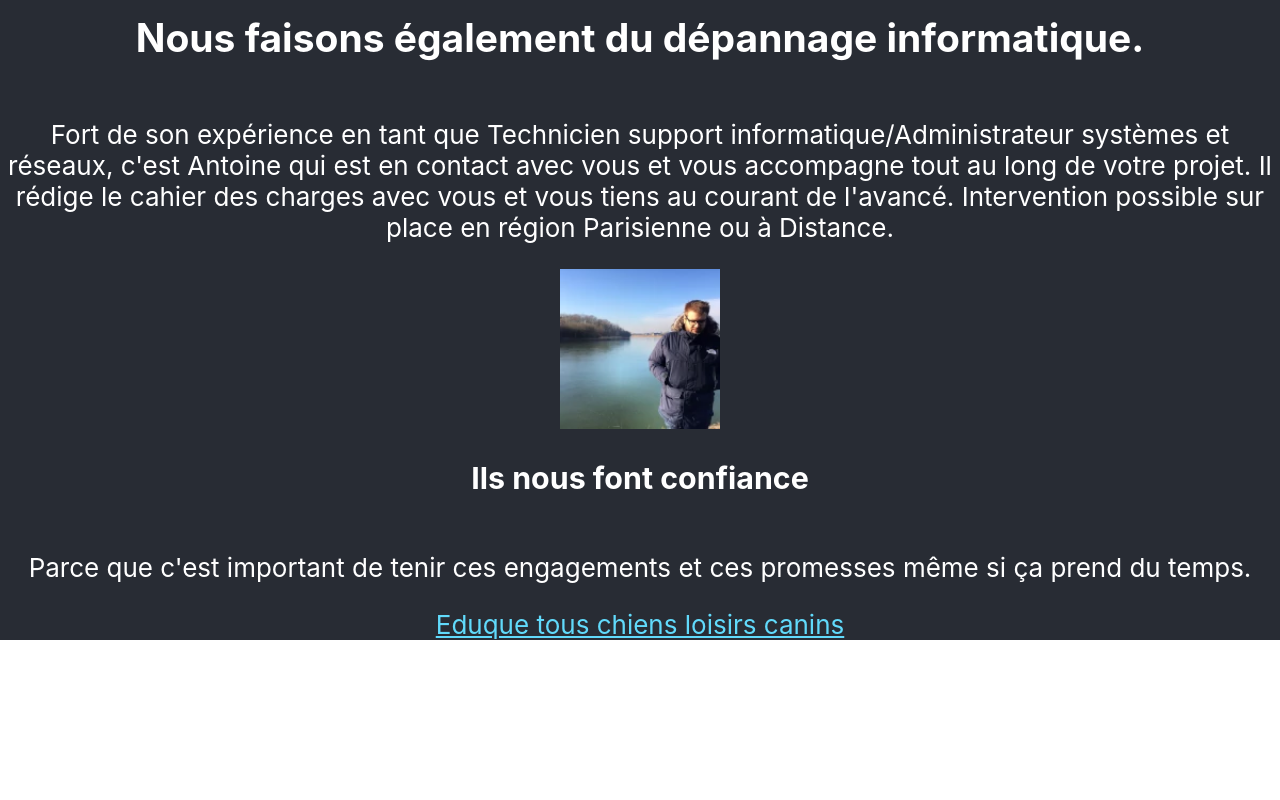
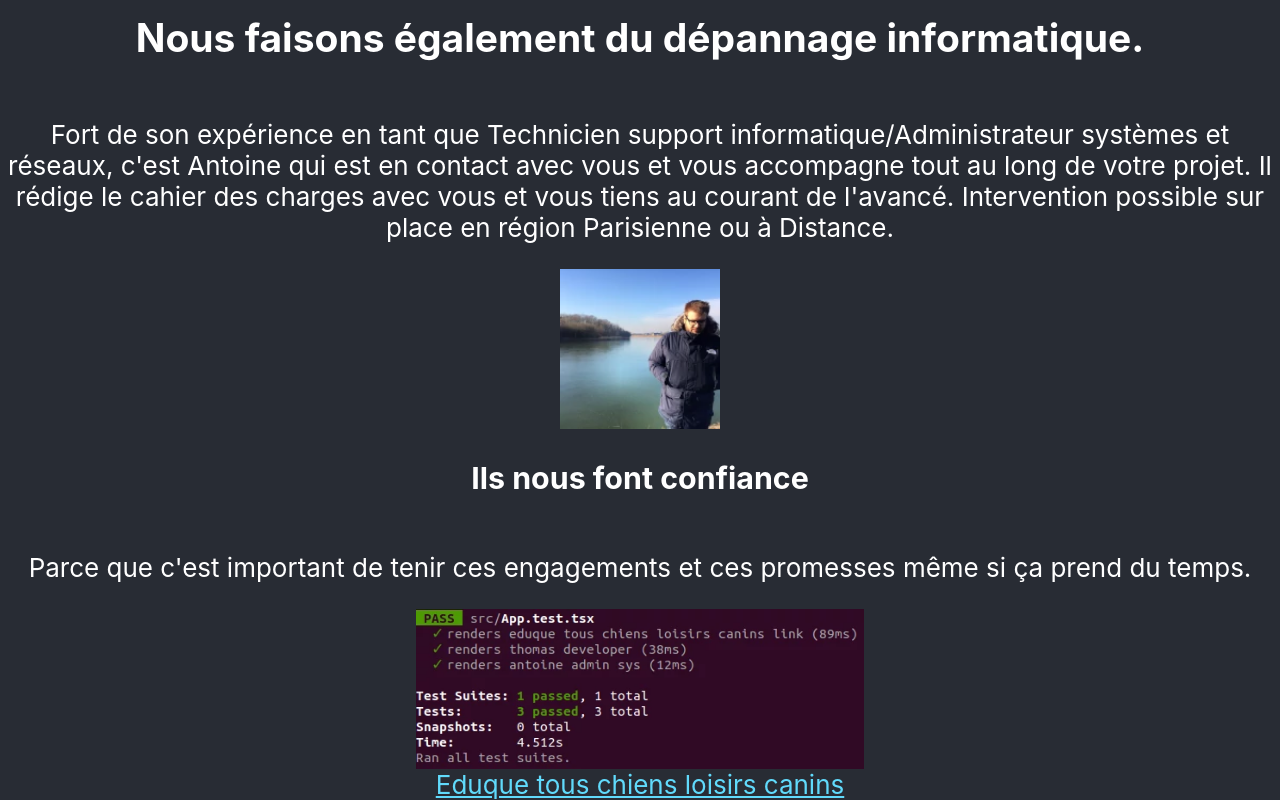
Before and after one commit to monproweb/monproweb, a React (Create React App) app: page / in a window 1280 px wide. Shown: the part 1271-2071 px from the top of the page. Before the commit the page ends 1911 px from the top, so only its background shows below. Built offline with nearby package versions, Linux system fonts and the light colour scheme.

Commit message:
Add Tests

```diff
--- a/src/App.scss
+++ b/src/App.scss
@@ -50,3 +50,7 @@
 .Practice-make-perfect {
   height: 20vmin;
 }
+
+.Tests {
+  height: 20vmin;
+}
--- a/src/App.tsx
+++ b/src/App.tsx
@@ -1,9 +1,10 @@
 import React from "react";
+import "./App.scss";
 import logo from "./logo.svg";
 import ThomasErhel from "./pp-thomas.webp";
 import AntoineLachaud from "./pp-antoine.webp";
 import PracticeMakePerfect from "./practice-make-perfect.webp";
-import "./App.scss";
+import Tests from "./tests.webp";
 
 function App() {
   return (
@@ -53,6 +54,7 @@ function App() {
           Parce que c'est important de tenir ces engagements et ces promesses
           même si ça prend du temps.
         </p>
+        <img src={Tests} className="Tests" alt="Tests" />
         <a
           className="App-link"
           href="https://eduquetouschiens.com"
```
Also changed, not shown: src/tests.webp (added).
